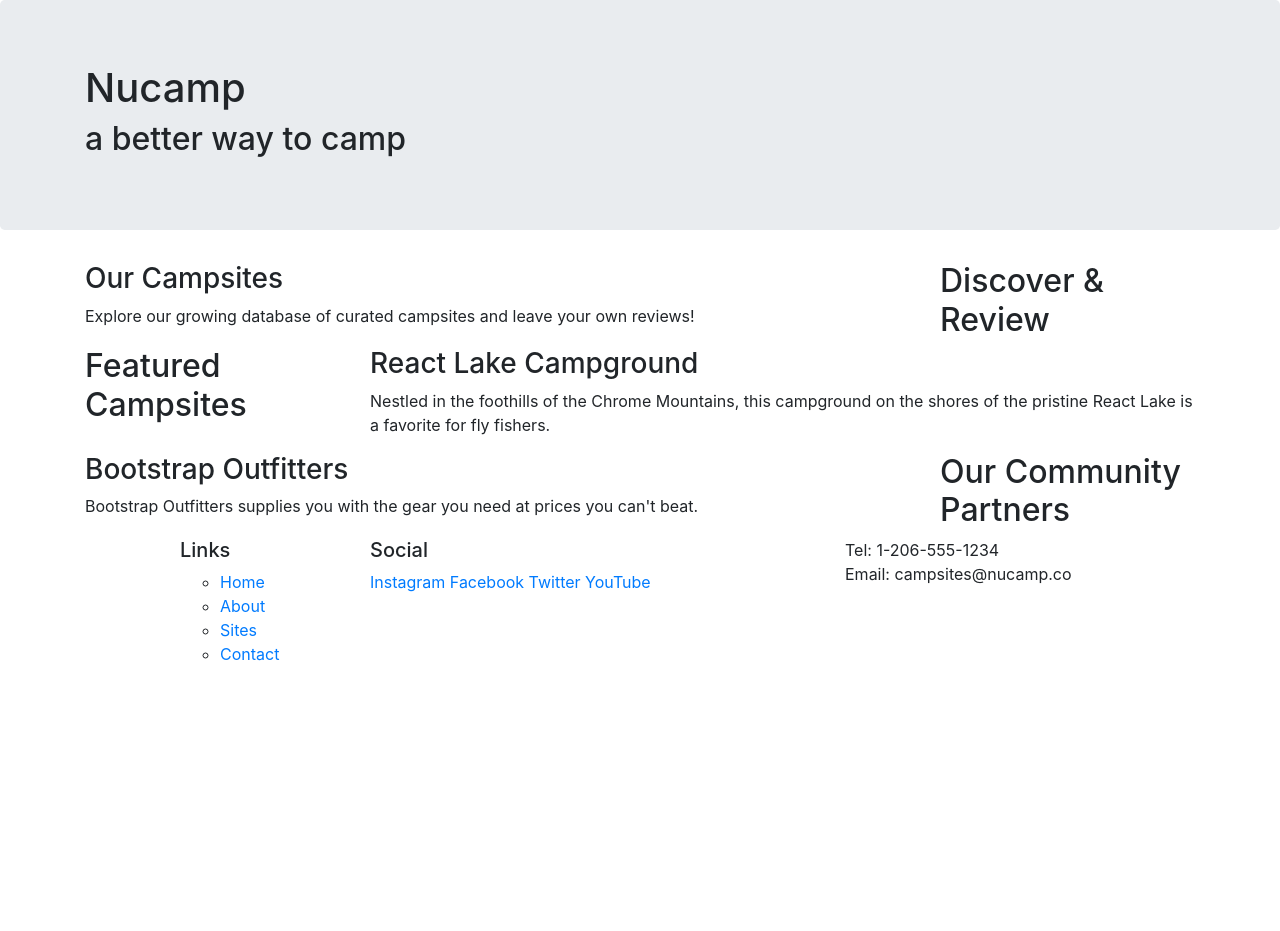
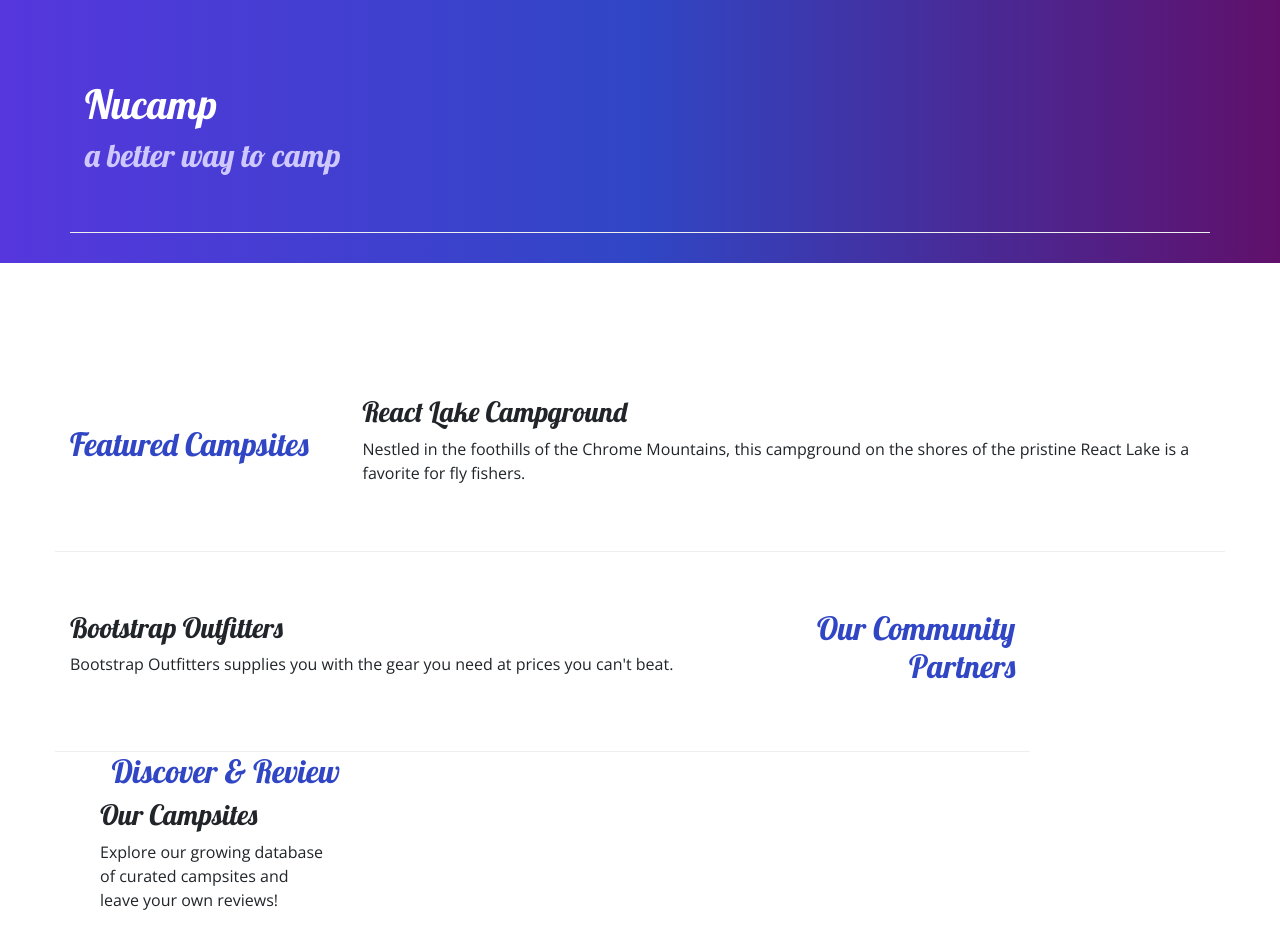
Before and after one commit to trystanfreel-prog/Bootstrap, a website: page index.html in a window 1280 px wide. Shown: the top 931 px of the page. Before the commit the page ends 800 px from the top, so only its background shows below. Drawn offline with nearby package versions, Linux system fonts and the light colour scheme.

Commit message:
Adding Custom Styles

```diff
--- /dev/null
+++ b/css/styles.css
@@ -0,0 +1,32 @@
+body {
+    font-family: "Open Sans", sans-serif;
+}
+
+h1, h2, h3 {
+    font-family: "Lobster", cursive;
+}
+
+h2 {
+    color: #3046C5;
+}
+
+header h2 {
+    color: #CEC8FF;
+}
+
+footer {
+    background-image: linear-gradient(#CEC8FF, white);
+    padding: 20px 0;
+}
+
+.jumbotron {
+    padding: 30px;
+    background-image: linear-gradient(to right, #5637DD, #3046C5, #60106B);
+    color: white;
+}
+
+.row-content {
+    padding: 50px 0;
+    border-bottom: 1px ridge;
+    min-height: 200px;
+}
--- a/index.html
+++ b/index.html
@@ -9,15 +9,17 @@
     <!-- Bootstrap CSS -->
     <link rel="stylesheet" href="node_modules/bootstrap/dist/css/bootstrap.min.css" />
 
-    <title>Add text here</title>
+    <!-- Additional CSS must be placed after Bootstrap CSS -->
+    <link rel="stylesheet" href="https://fonts.googleapis.com/css?family=Lobster|Open+Sans" />
+    <link rel="stylesheet" href="css/styles.css" />
+    <title>NuCamp: A Better Way To Camp</title>
 </head>
-
 
 <body>
 
-      <header class="jumbotron">
+    <header class="jumbotron jumbotron-fluid">
         <div class="container">
-            <div class="row">
+            <div class="row row-content">
                 <div class="col">
                     <h1>Nucamp</h1>
                     <h2>a better way to camp</h2>
@@ -28,29 +30,32 @@
 
 
     <div class="container">
-        <div class="row">
+        <div class="row row-content align-items-center">
             <div class="col-sm-4 order-sm-last col-md-3">
-                <h2>Discover & Review</h2>
-            </div>
+                <h2 class="text-sm-right">Discover & Review</h2>
             <div class="col">
                 <h3>Our Campsites</h3>
                 <p>Explore our growing database of curated campsites and leave your own reviews!</p>
             </div>
         </div>
 
-        <div class="row">
+         <div class="row row-content align-items-center">
             <div class="col-sm-4 col-md-3">
                 <h2>Featured Campsites</h2>
             </div>
             <div class="col">
                 <h3>React Lake Campground</h3>
-                <p>Nestled in the foothills of the Chrome Mountains, this campground on the shores of the pristine React Lake is a favorite for fly fishers.</p>
+                <p>Nestled in the foothills of the Chrome Mountains, this campground on the shores of the pristine React
+                    Lake is a favorite for fly fishers.</p>
             </div>
         </div>
 
-        <div class="row">
+         <div class="row row-content align-items-center">
+
             <div class="col-sm-4 order-sm-last col-md-3">
-                <h2>Our Community Partners</h2>
+               <h2 class="text-sm-right">Our Community Partners</h2>
+
+
             </div>
 
             <div class="col">
@@ -74,14 +79,14 @@
                             <li><a href="#">Contact</a></li>
                         </ul>
                 </div>
-                <div class="col-6 col-sm-5">
+                <div class="col-6 col-sm-5 text-center">
                     <h5>Social</h5>
                     <a href="http://instagram.com/">Instagram</a>
                     <a href="http://facebook.com/">Facebook</a>
                     <a href="http://twitter.com/">Twitter</a>
                     <a href="http://youtube.com/">YouTube</a>
                 </div>
-                <div class="col-sm-4">
+                <div class="col-sm-4 text-center">
                     Tel: 1-206-555-1234<br />
                     Email: campsites@nucamp.co
                 </div>
```
Lines whose indentation alone changed are shown as unchanged.
